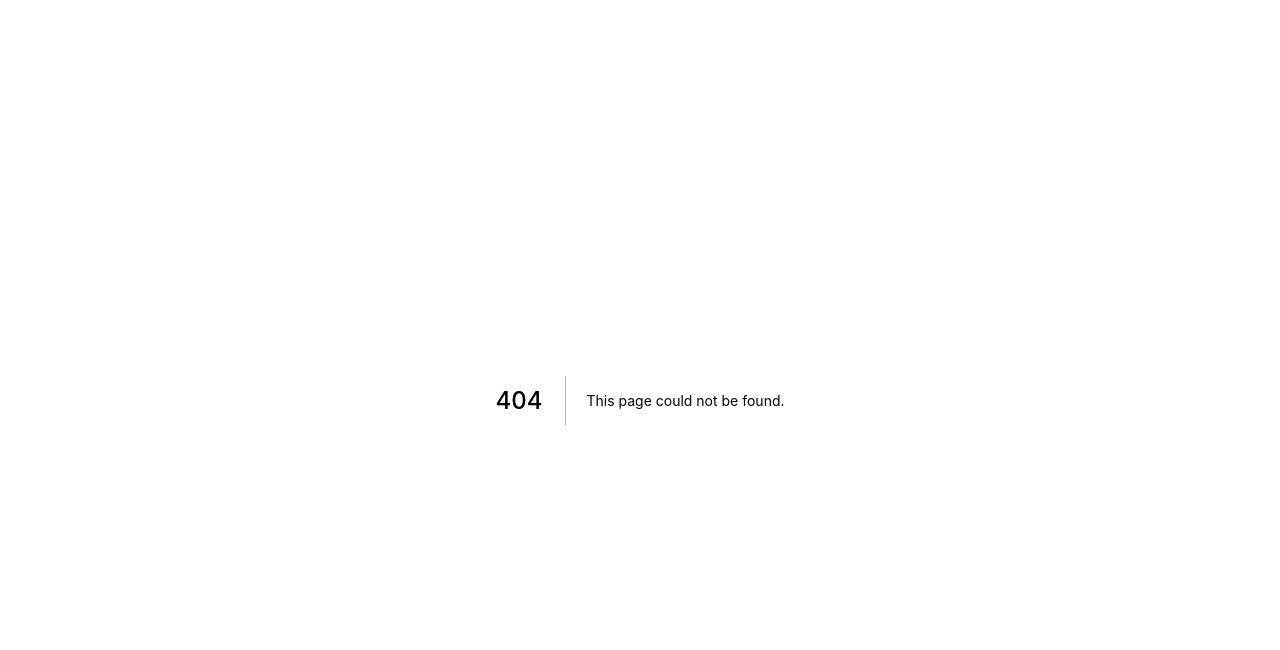
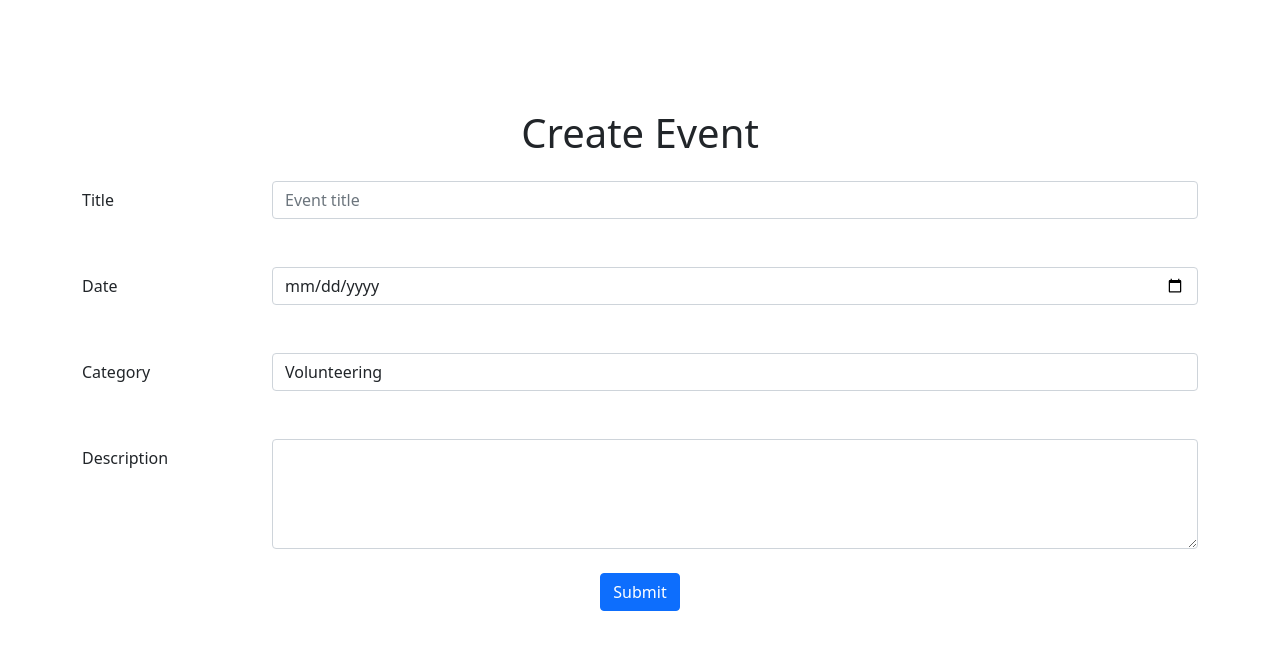
Before and after one commit to hbar0009/legendary-macathon-team, a Next.js app: page /CreateEvent in a window 1280 px wide. Before the commit this address had no page. Shown: the top 650 px of the page. Built offline with nearby package versions, Linux system fonts and the light colour scheme.

Commit message:
Create event initial

```diff
--- a/package.json
+++ b/package.json
@@ -13,6 +13,7 @@
     "next": "12.1.4",
     "react": "18.0.0",
     "react-bootstrap": "^2.2.3",
+    "react-datetime": "^3.1.1",
     "react-dom": "18.0.0"
   },
   "devDependencies": {
--- /dev/null
+++ b/pages/CreateEvent.tsx
@@ -0,0 +1,108 @@
+import React from "react";
+import { Form, Container, Button, Row, Col } from "react-bootstrap";
+import styles from "../styles/CreateEventForm.module.css";
+
+import "bootstrap/dist/css/bootstrap.min.css";
+
+interface User {}
+
+interface NewEvent {
+  Title: string;
+  Description: string;
+  Host: User;
+}
+
+class CreateEventForm extends React.Component {
+  state = {
+    title: "",
+    description: "",
+    date: "",
+    category: "",
+  };
+
+  setTitle = (e: React.ChangeEvent<HTMLInputElement>) => {
+    this.setState({
+      title: e.currentTarget.value,
+    });
+  };
+
+  setDate = (e: React.ChangeEvent<HTMLInputElement>) => {
+    this.setState({
+      date: e.currentTarget.value,
+    });
+  };
+
+  setDescription = (e: React.ChangeEvent<HTMLInputElement>): void => {
+    this.setState({
+      description: e.currentTarget.value,
+    });
+  };
+
+  setCategory = (e: React.ChangeEvent<HTMLInputElement>): void => {
+    this.setState({
+      category: e.currentTarget.value,
+    });
+  };
+
+  handleSubmit = () => {};
+  render() {
+    const { title, date, category } = this.state;
+
+    return (
+      <Container className={styles.main} >
+          <h1 className="mx-auto mb-4" >Create Event</h1>
+        <Form onSubmit={() => this.handleSubmit} className = "d-grid gap-5">
+          <Form.Group  as={Row}>
+            <Form.Label column sm={2}>
+              Title
+            </Form.Label>
+            <Col sm={10}>
+              <Form.Control
+                value={title}
+                onChange={(event) => this.setTitle(event as any)}
+                placeholder="Event title"
+              />
+            </Col>
+          </Form.Group>
+
+          <Form.Group  as={Row}>
+            <Form.Label column sm={2}>
+              Date
+            </Form.Label>
+            <Col>
+              <Form.Control type="date" value={date} onChange={this.setDate} />
+            </Col>
+          </Form.Group>
+
+          <Form.Group as={Row}>
+            <Form.Label column sm={2}>
+              Category
+            </Form.Label>
+            <Col>
+              <Form.Control
+                as="select"
+                value={category}
+                onChange={this.setCategory}
+              >
+                <option>Volunteering</option>
+                <option>Community Event</option>
+                <option>Local Meetup</option>
+              </Form.Control>
+            </Col>
+          </Form.Group>
+          <Form.Group  as={Row}>
+            <Form.Label column sm={2}>
+              Description
+            </Form.Label>
+            <Col>
+              <Form.Control as="textarea" rows={4} />
+            </Col>
+          </Form.Group>
+        </Form>
+        <Button  className="mx-auto mt-4"  onClick={this.handleSubmit}>Submit</Button>
+      </Container>
+    );
+  }
+}
+
+export default CreateEventForm;
--- /dev/null
+++ b/styles/CreateEventForm.module.css
@@ -0,0 +1,25 @@
+
+.main {
+    min-height: 90vh;
+    padding: auto;
+    display: flex;
+    width: 50%;
+    flex-direction: column;
+    justify-content: center;
+  }
+
+.formGroup{
+    width: 100%;
+    font-size: 1.5rem;
+
+}
+
+.formControl{
+    font-size: 2rem;
+    margin-left: 1rem;
+}
+
+.button{
+    display: flex;
+    justify-content: center;
+}
```
Also changed, not shown: pages/index.tsx (+3 -38 lines), 1 other file (tests, documents, lock files or other folders).
